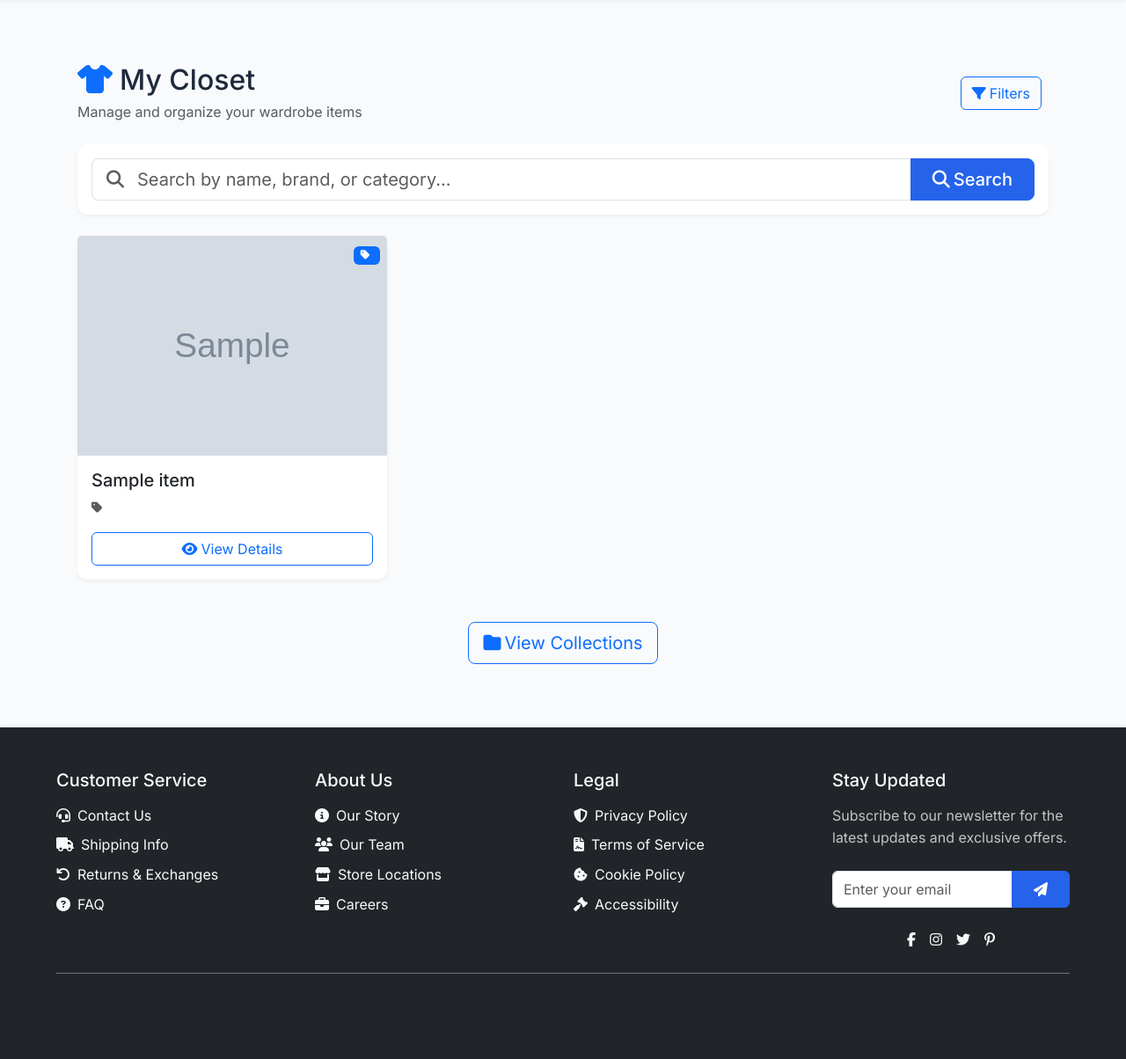
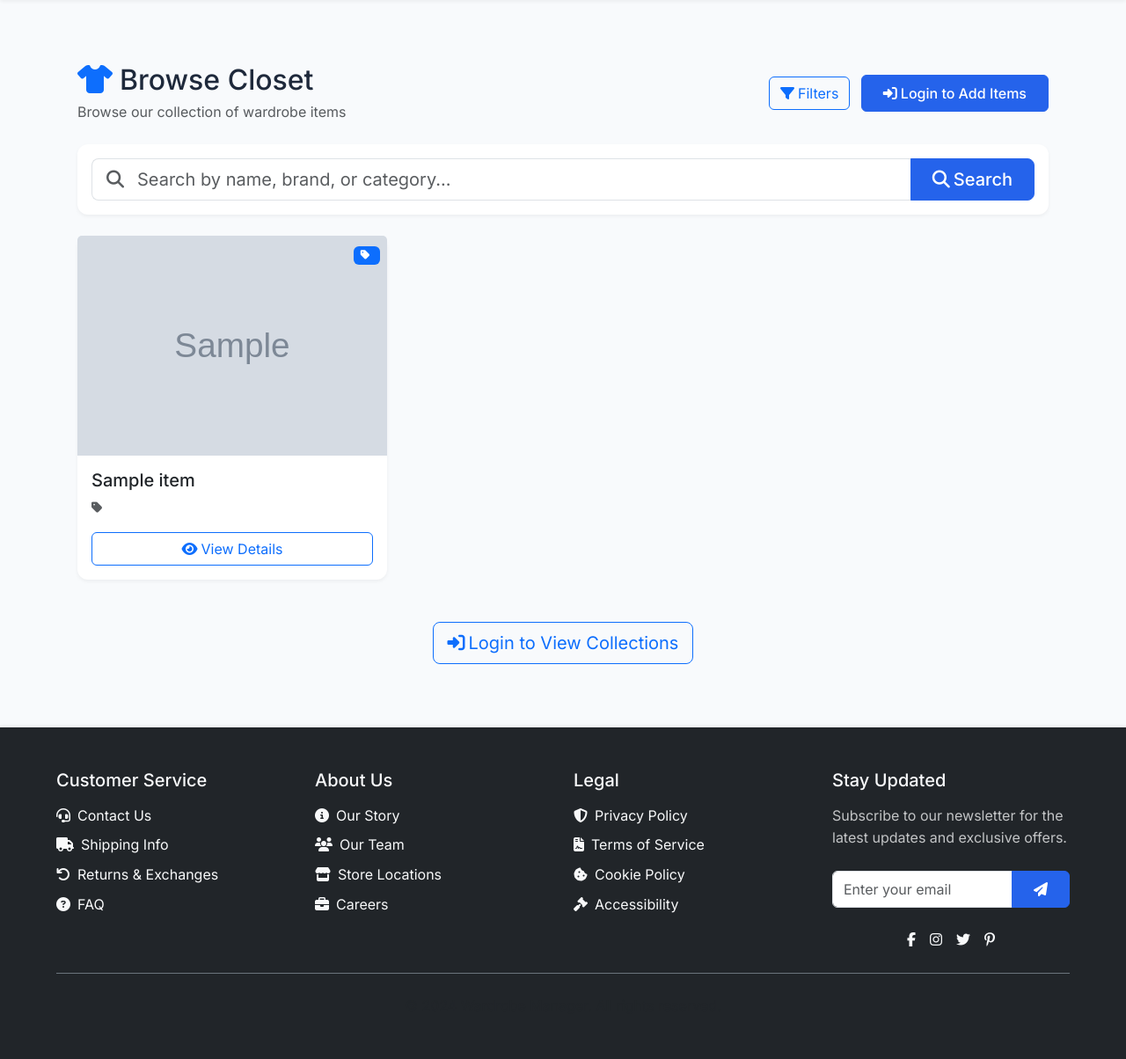
Before and after one commit to bradyp19/Clothing-Library, a Django app: page /closet/ in a window 1280 px wide. Shown: the part 80-1284 px from the top of the page at 88% size. Run offline with Django 4.2, Linux system fonts and the light colour scheme; tables that the repository leaves empty hold one stand-in row (values such as "Sample post"); grey boxes marked "Sample" are stand-in pictures; some libraries are stand-ins or nearby versions.

Commit message:
Added anonymous user view

```diff
--- a/closet/templates/closet/closet_index.html
+++ b/closet/templates/closet/closet_index.html
@@ -8,17 +8,29 @@
     <div class="d-flex justify-content-between align-items-center mb-4">
         <div>
             <h2 class="mb-1">
-                <i class="fas fa-tshirt me-2 text-primary"></i>My Closet
+                <i class="fas fa-tshirt me-2 text-primary"></i>{% if is_anonymous %}Browse Closet{% else %}My Closet{% endif %}
             </h2>
-            <p class="text-muted mb-0">Manage and organize your wardrobe items</p>
+            <p class="text-muted mb-0">
+                {% if is_anonymous %}
+                    Browse our collection of wardrobe items
+                {% elif is_librarian %}
+                    Manage and organize the wardrobe collection
+                {% else %}
+                    Browse and organize your wardrobe items
+                {% endif %}
+            </p>
         </div>
         <div>
             <button class="btn btn-outline-primary me-2" type="button" data-bs-toggle="offcanvas" data-bs-target="#filterSidebar">
                 <i class="fas fa-filter me-1"></i>Filters
             </button>
-            {% if user.profile.role == 'librarian' %}
+            {% if is_librarian %}
                 <a href="{% url 'closet:add' %}" class="btn btn-primary">
                     <i class="fas fa-plus me-1"></i>Add Item
+                </a>
+            {% elif is_anonymous %}
+                <a href="{% url 'login:login' %}" class="btn btn-primary">
+                    <i class="fas fa-sign-in-alt me-1"></i>Login to Add Items
                 </a>
             {% endif %}
         </div>
@@ -107,9 +119,13 @@
             </div>
             <h4 class="text-muted mb-2">No items found</h4>
             <p class="text-muted mb-4">Try adjusting your search or filters</p>
-            {% if user.profile.role == 'librarian' %}
+            {% if is_librarian %}
                 <a href="{% url 'closet:add' %}" class="btn btn-primary">
                     <i class="fas fa-plus me-1"></i>Add Your First Item
+                </a>
+            {% elif is_anonymous %}
+                <a href="{% url 'login:login' %}" class="btn btn-primary">
+                    <i class="fas fa-sign-in-alt me-1"></i>Login to Add Items
                 </a>
             {% endif %}
         </div>
@@ -117,9 +133,15 @@
 
     <!-- Collections Link -->
     <div class="mt-5 text-center">
-        <a href="{% url 'closet:collections_list' %}" class="btn btn-outline-primary btn-lg">
-            <i class="fas fa-folder me-1"></i>View Collections
-        </a>
+        {% if is_anonymous %}
+            <a href="{% url 'login:login' %}" class="btn btn-outline-primary btn-lg">
+                <i class="fas fa-sign-in-alt me-1"></i>Login to View Collections
+            </a>
+        {% else %}
+            <a href="{% url 'closet:collections_list' %}" class="btn btn-outline-primary btn-lg">
+                <i class="fas fa-folder me-1"></i>View Collections
+            </a>
+        {% endif %}
     </div>
 </div>
 
--- a/closet/views.py
+++ b/closet/views.py
@@ -75,6 +75,9 @@
         'filter': f,
         'search_query': search,
         'is_filtered': is_filtered,
+        'is_anonymous': not request.user.is_authenticated,
+        'is_librarian': hasattr(request.user, 'profile') and request.user.profile.role == 'librarian' if request.user.is_authenticated else False,
+        'is_patron': hasattr(request.user, 'profile') and request.user.profile.role == 'patron' if request.user.is_authenticated else False,
     }
     return render(request, 'closet/closet_index.html', context)
 
@@ -85,7 +88,13 @@
     item = item.clothing if hasattr(item, 'clothing') else item
     item = item.shoes if hasattr(item, 'shoes') else item
 
-    return render(request, 'closet/item_detail.html', {'item': item})
+    context = {
+        'item': item,
+        'is_anonymous': not request.user.is_authenticated,
+        'is_librarian': hasattr(request.user, 'profile') and request.user.profile.role == 'librarian' if request.user.is_authenticated else False,
+        'is_patron': hasattr(request.user, 'profile') and request.user.profile.role == 'patron' if request.user.is_authenticated else False,
+    }
+    return render(request, 'closet/item_detail.html', context)
 
 @login_required
 def collections_list(request):
```
Also changed, not shown: closet/templates/closet/item_detail.html (+17 -4 lines).
